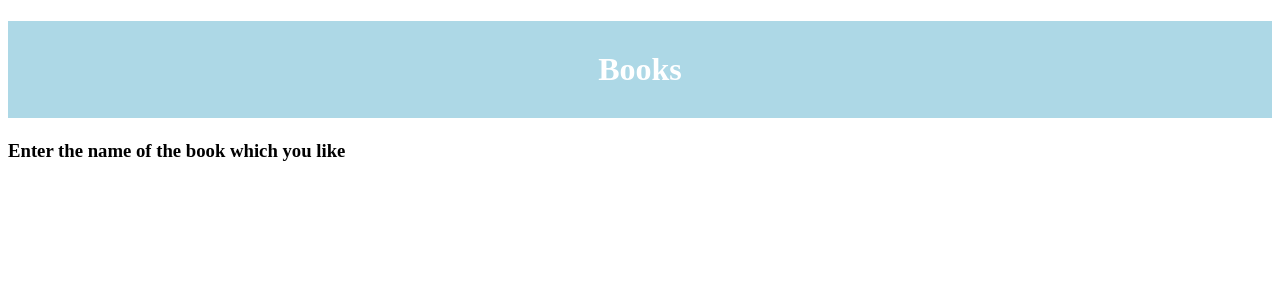
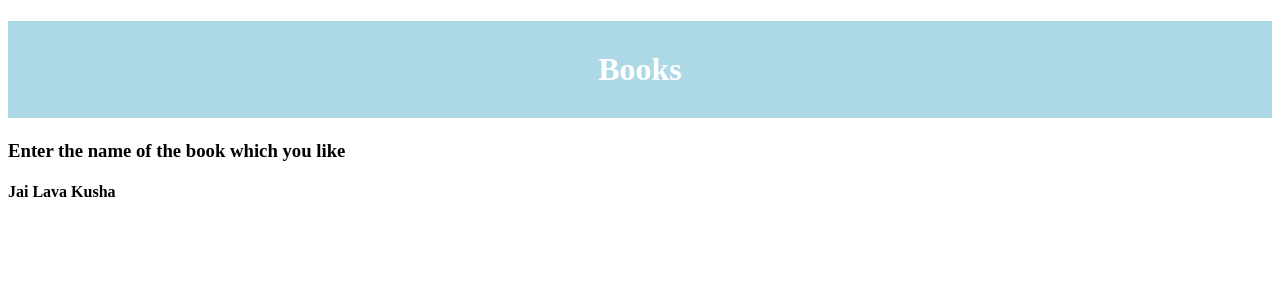
Before and after one commit to saireddykota/JSON-file, an Angular app: page / in a window 1280 px wide. Shown: the top 300 px of the page. Built offline with nearby package versions, Linux system fonts and the light colour scheme; no server answers.

Commit message:
added name JLK

```diff
--- a/src/app/app.component.html
+++ b/src/app/app.component.html
@@ -1,6 +1,7 @@
 <h1>Books</h1>
 <div>
 <h3>Enter the name of the book which you like</h3>
+<h4>Jai Lava Kusha</h4>
 <!--<input type ="text" [(ngModel)]=bookName>
 <button (click)=searchBook()>Search here</button>
 </div>-->
```
